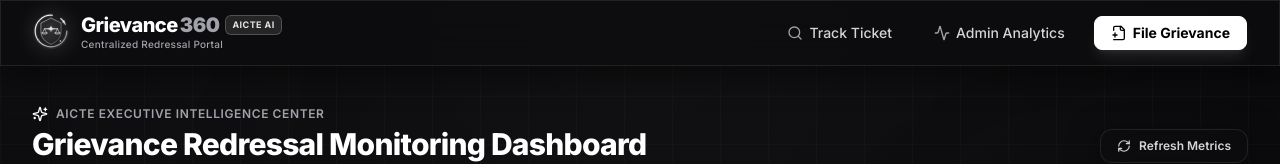
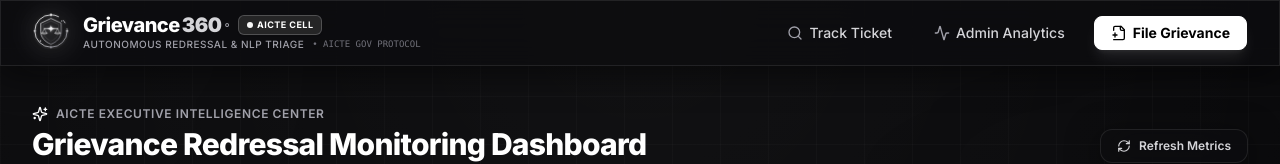
Before and after one commit to hasithdvsk/Grievance360, a Next.js app in the folder apps/web/: page /admin/dashboard in a window 1280 px wide. Shown: the top 164 px of the page. Built offline with nearby package versions, Linux system fonts and the light colour scheme; no server answers.

Commit message:
feat(ui): redesign informative AICTE vector emblem logo and implement Awwwards cinematic page preloader transition

```diff
--- a/apps/web/app/layout.tsx
+++ b/apps/web/app/layout.tsx
@@ -5,6 +5,7 @@
 import ChatWidget from "@/components/ChatWidget";
 import Navbar from "@/components/Navbar";
 import CustomCursor from "@/components/CustomCursor";
+import PagePreloader from "@/components/animations/PagePreloader";
 
 const inter = Inter({ subsets: ["latin"] });
 
@@ -22,6 +23,9 @@
   return (
     <html lang="en" className="dark">
       <body className={`${inter.className} min-h-screen bg-[#050507] text-zinc-100 relative antialiased selection:bg-white selection:text-black`}>
+        {/* Awwwards Cinematic Page Initializer & Transitive Preloader */}
+        <PagePreloader />
+
         {/* Interactive Trailing Cursor Engine */}
         <CustomCursor />
 
--- a/apps/web/components/Logo.tsx
+++ b/apps/web/components/Logo.tsx
@@ -8,6 +8,7 @@
   size?: number | "sm" | "md" | "lg";
   showText?: boolean;
   showBadge?: boolean;
+  animate?: boolean;
 }
 
 export const Logo: React.FC<LogoProps> = ({
@@ -15,165 +16,216 @@
   size = "md",
   showText = true,
   showBadge = true,
+  animate = true,
 }) => {
   // Resolve numeric dimension
   const dimension =
     typeof size === "number"
       ? size
       : size === "sm"
-      ? 28
+      ? 30
       : size === "lg"
-      ? 48
-      : 38;
+      ? 52
+      : 42;
 
   return (
     <motion.div
-      className={`inline-flex items-center gap-3 select-none ${className}`}
-      whileHover={{ scale: 1.02 }}
+      className={`inline-flex items-center gap-3.5 select-none ${className}`}
+      whileHover={animate ? { scale: 1.025 } : undefined}
+      whileTap={animate ? { scale: 0.98 } : undefined}
       transition={{ type: "spring", stiffness: 400, damping: 25 }}
       data-cursor="pointer"
     >
-      {/* High-Tech Vector Emblem SVG - Monochromatic Platinum Aesthetic */}
+      {/* Informative Vector Emblem SVG */}
       <div
         className="relative flex items-center justify-center flex-shrink-0"
         style={{ width: dimension, height: dimension }}
       >
-        {/* Soft Monochromatic Halo behind SVG */}
-        <div className="absolute inset-0 rounded-2xl bg-white/10 blur-md pointer-events-none" />
+        {/* Soft Monochromatic Ambient Backlight */}
+        <div className="absolute inset-0 rounded-2xl bg-white/10 blur-lg pointer-events-none" />
 
         <svg
-          viewBox="0 0 100 100"
+          viewBox="0 0 120 120"
           fill="none"
           xmlns="http://www.w3.org/2000/svg"
-          className="w-full h-full drop-shadow-[0_2px_12px_rgba(255,255,255,0.2)]"
+          className="w-full h-full drop-shadow-[0_2px_14px_rgba(255,255,255,0.25)]"
         >
           <defs>
-            {/* Monochromatic Platinum / Silver to Pure White Gradient */}
-            <linearGradient id="monoPlatinumGradient" x1="0%" y1="0%" x2="100%" y2="100%">
+            {/* Platinum / Metallic Silver Gradients */}
+            <linearGradient id="logoPlatinumGrad" x1="0%" y1="0%" x2="100%" y2="100%">
               <stop offset="0%" stopColor="#FFFFFF" />
-              <stop offset="50%" stopColor="#D4D4D8" />
+              <stop offset="45%" stopColor="#E4E4E7" />
+              <stop offset="80%" stopColor="#A1A1AA" />
               <stop offset="100%" stopColor="#71717A" />
             </linearGradient>
 
-            {/* Sparkle Silver Gradient */}
-            <linearGradient id="monoSparkleGradient" x1="0%" y1="0%" x2="100%" y2="100%">
+            <linearGradient id="logoCoreGlow" x1="0%" y1="0%" x2="100%" y2="100%">
               <stop offset="0%" stopColor="#FFFFFF" />
-              <stop offset="100%" stopColor="#A1A1AA" />
+              <stop offset="100%" stopColor="#D4D4D8" />
             </linearGradient>
 
-            {/* Subtle Silver Glow Filter */}
-            <filter id="monoLogoGlow" x="-20%" y="-20%" width="140%" height="140%">
+            {/* Specular Dropshadow Filter */}
+            <filter id="logoSpecularGlow" x="-20%" y="-20%" width="140%" height="140%">
               <feDropShadow
                 dx="0"
                 dy="1"
-                stdDeviation="2.5"
+                stdDeviation="3"
                 floodColor="#FFFFFF"
-                floodOpacity="0.3"
+                floodOpacity="0.4"
               />
             </filter>
           </defs>
 
-          {/* 360-Degree Orbital Outer Shield Ring */}
+          {/* 1. OUTER 360° ORBITAL COMPASS RING WITH 4 BUREAU CARDINAL TICKS */}
           <circle
-            cx="50"
-            cy="50"
-            r="44"
-            stroke="url(#monoPlatinumGradient)"
-            strokeWidth="3.2"
-            strokeLinecap="round"
-            strokeDasharray="210 25 20 25"
+            cx="60"
+            cy="60"
+            r="54"
+            stroke="url(#logoPlatinumGrad)"
+            strokeWidth="2.5"
+            strokeDasharray="280 18 12 18"
             className="origin-center"
-            filter="url(#monoLogoGlow)"
+            filter="url(#logoSpecularGlow)"
           />
 
-          {/* Orbital Satellite Sensor Nodes */}
-          <circle cx="85" cy="24" r="3" fill="#FFFFFF" className="animate-pulse" />
-          <circle cx="15" cy="76" r="2.5" fill="#A1A1AA" />
-          <circle cx="76" cy="78" r="2" fill="#E4E4E7" />
+          {/* 4 Cardinal Bureau Precision Nodes (Ragging, Approval, Finance, Legal) */}
+          {/* North (0°): Anti-Ragging */}
+          <circle cx="60" cy="6" r="3.2" fill="#FFFFFF" className="animate-pulse" />
+          <line x1="60" y1="2" x2="60" y2="11" stroke="#FFFFFF" strokeWidth="1.5" />
 
-          {/* Inner Geometric Shield Contours */}
+          {/* East (90°): Approval & Affiliation */}
+          <circle cx="114" cy="60" r="2.6" fill="#E4E4E7" />
+          <line x1="109" y1="60" x2="118" y2="60" stroke="#E4E4E7" strokeWidth="1.5" />
+
+          {/* South (180°): Finance & Fellowship */}
+          <circle cx="60" cy="114" r="2.6" fill="#A1A1AA" />
+          <line x1="60" y1="109" x2="60" y2="118" stroke="#A1A1AA" strokeWidth="1.5" />
+
+          {/* West (270°): Legal & Statutory */}
+          <circle cx="6" cy="60" r="2.6" fill="#E4E4E7" />
+          <line x1="2" y1="60" x2="11" y2="60" stroke="#E4E4E7" strokeWidth="1.5" />
+
+          {/* Continuously Rotating Satellite Orbit Track */}
+          <g className="origin-center animate-[spin_12s_linear_infinite]">
+            <circle cx="98" cy="30" r="2.2" fill="#FFFFFF" />
+            <circle cx="22" cy="90" r="1.8" fill="#D4D4D8" />
+          </g>
+
+          {/* 2. PROTECTIVE AUTONOMOUS SHIELD CREST */}
           <path
-            d="M50 14 L78 28 V52 C78 68 66 81 50 87 C34 81 22 68 22 52 V28 Z"
-            stroke="url(#monoPlatinumGradient)"
-            strokeWidth="2.2"
-            strokeOpacity="0.6"
-            fill="url(#monoPlatinumGradient)"
-            fillOpacity="0.05"
+            d="M60 18 L94 34 V62 C94 82 79 97 60 104 C41 97 26 82 26 62 V34 Z"
+            stroke="url(#logoPlatinumGrad)"
+            strokeWidth="2.8"
+            strokeOpacity="0.8"
+            fill="url(#logoPlatinumGrad)"
+            fillOpacity="0.04"
             strokeLinejoin="round"
           />
 
-          {/* Stylized Justice & Equity Balance Fulcrum (Scale Motif) */}
+          {/* Inner Reinforcement Shield Inset Line */}
           <path
-            d="M32 44 L68 44"
+            d="M60 26 L86 38 V60 C86 76 74 88 60 94 C46 88 34 76 34 60 V38 Z"
+            stroke="url(#logoPlatinumGrad)"
+            strokeWidth="1.2"
+            strokeOpacity="0.35"
+            fill="none"
+          />
+
+          {/* 3. SCALES OF JUSTICE & OMBUDSMAN STATUTORY PILLARS */}
+          {/* Horizontal Justice Balance Beam */}
+          <path
+            d="M38 52 L82 52"
             stroke="#FFFFFF"
-            strokeWidth="2.2"
+            strokeWidth="2.4"
             strokeLinecap="round"
           />
-          {/* Left Pan */}
+
+          {/* Left Pan (Equity / Grievant) */}
           <path
-            d="M32 44 L26 56 M32 44 L38 56 M24 56 C24 60 40 60 40 56 Z"
+            d="M38 52 L31 66 M38 52 L45 66"
             stroke="#E4E4E7"
-            strokeWidth="1.6"
-            strokeLinecap="round"
-            strokeLinejoin="round"
-            fill="#FFFFFF"
-            fillOpacity="0.1"
-          />
-          {/* Right Pan */}
-          <path
-            d="M68 44 L62 56 M68 44 L74 56 M60 56 C60 60 76 60 76 56 Z"
-            stroke="#E4E4E7"
-            strokeWidth="1.6"
-            strokeLinecap="round"
-            strokeLinejoin="round"
-            fill="#FFFFFF"
-            fillOpacity="0.1"
-          />
-
-          {/* Central Vertical Pillar of Scale */}
-          <path
-            d="M50 32 V68"
-            stroke="url(#monoPlatinumGradient)"
-            strokeWidth="2.2"
+            strokeWidth="1.5"
             strokeLinecap="round"
           />
           <path
-            d="M44 68 H56"
-            stroke="url(#monoPlatinumGradient)"
-            strokeWidth="2.2"
+            d="M28 66 C28 71 48 71 48 66 Z"
+            fill="#FFFFFF"
+            fillOpacity="0.15"
+            stroke="#FFFFFF"
+            strokeWidth="1.5"
+            strokeLinejoin="round"
+          />
+
+          {/* Right Pan (Accountability / Institution) */}
+          <path
+            d="M82 52 L75 66 M82 52 L89 66"
+            stroke="#E4E4E7"
+            strokeWidth="1.5"
+            strokeLinecap="round"
+          />
+          <path
+            d="M72 66 C72 71 92 71 92 66 Z"
+            fill="#FFFFFF"
+            fillOpacity="0.15"
+            stroke="#FFFFFF"
+            strokeWidth="1.5"
+            strokeLinejoin="round"
+          />
+
+          {/* Central Vertical Pillar of Equilibrium */}
+          <path
+            d="M60 38 V80"
+            stroke="url(#logoPlatinumGrad)"
+            strokeWidth="2.5"
+            strokeLinecap="round"
+          />
+          {/* Pillar Pedestal Base */}
+          <path
+            d="M52 80 H68"
+            stroke="url(#logoPlatinumGrad)"
+            strokeWidth="2.5"
             strokeLinecap="round"
           />
 
-          {/* Central AI Sparkle Node (Four-Point Star of Intelligence) */}
+          {/* 4. AI NEURAL NEXUS (360 SPARKLE STAR & INTELLIGENCE NODE) */}
           <path
-            d="M50 34 C50 40 44 44 38 44 C44 44 50 48 50 54 C50 48 56 44 62 44 C56 44 50 40 50 34 Z"
-            fill="url(#monoSparkleGradient)"
-            filter="url(#monoLogoGlow)"
+            d="M60 40 C60 47 53 52 46 52 C53 52 60 57 60 64 C60 57 67 52 74 52 C67 52 60 47 60 40 Z"
+            fill="url(#logoCoreGlow)"
+            filter="url(#logoSpecularGlow)"
           />
-          <circle cx="50" cy="44" r="2" fill="#FFFFFF" />
+          {/* Core White Pulse Center */}
+          <circle cx="60" cy="52" r="2.5" fill="#FFFFFF" />
         </svg>
       </div>
 
-      {/* Stylized High-Contrast Typography: 'Grievance' in Stark White + '360' in Silver */}
+      {/* Informative Branding & Typography */}
       {showText && (
         <div className="flex flex-col">
-          <div className="flex items-center gap-1.5">
-            <span className="font-extrabold text-lg sm:text-xl tracking-tight text-white">
+          <div className="flex items-center gap-2">
+            <span className="font-extrabold text-lg sm:text-xl tracking-tight text-white flex items-center">
               Grievance
-              <span className="text-zinc-400 font-black ml-0.5 tracking-tight">
+              <span className="text-zinc-300 font-black ml-0.5 tracking-tight flex items-baseline">
                 360
+                <span className="text-xs font-mono font-bold text-zinc-400 ml-0.5">°</span>
               </span>
             </span>
 
             {showBadge && (
-              <span className="px-1.5 py-0.5 text-[9px] font-bold tracking-wider uppercase rounded-md bg-white/10 text-zinc-200 border border-white/20 shadow-sm">
-                AICTE AI
+              <span className="px-2 py-0.5 text-[9px] font-bold tracking-wider uppercase rounded-md bg-white/10 text-white border border-white/20 shadow-sm flex items-center gap-1">
+                <span className="w-1.5 h-1.5 rounded-full bg-white animate-pulse" />
+                <span>AICTE CELL</span>
               </span>
             )}
           </div>
-          <span className="text-[10px] text-zinc-400 font-medium tracking-wide hidden sm:inline -mt-0.5">
-            Centralized Redressal Portal
-          </span>
+
+          <div className="flex items-center gap-2 -mt-0.5">
+            <span className="text-[10px] text-zinc-400 font-medium tracking-wider uppercase hidden sm:inline">
+              Autonomous Redressal & NLP Triage
+            </span>
+            <span className="text-[9px] text-zinc-500 font-mono hidden md:inline">
+              • AICTE GOV PROTOCOL
+            </span>
+          </div>
         </div>
       )}
     </motion.div>
```
Also changed, not shown: apps/web/components/animations/PagePreloader.tsx (added, +153 -0 lines).
